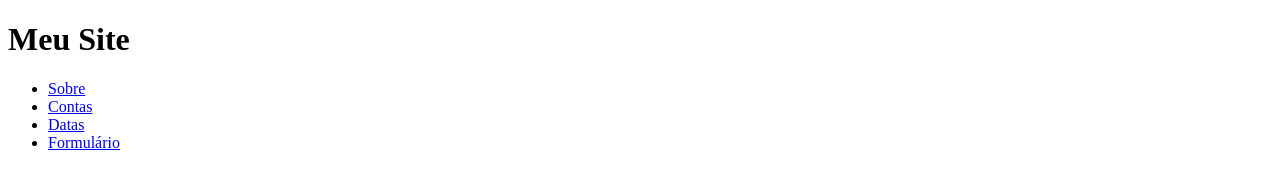
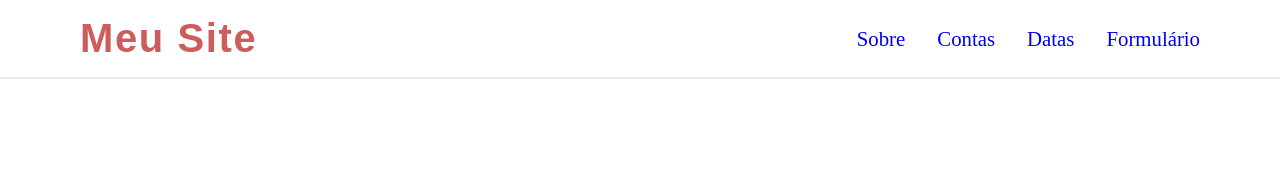
Before and after one commit to joaomagalha/Projeto-Site, a plain HTML site: page index.html in a window 1280 px wide. Drawn offline with Linux system fonts and the light colour scheme.

Commit message:
create design

```diff
--- /dev/null
+++ b/css/styles.css
@@ -0,0 +1,27 @@
+*{
+    margin: 0;
+    padding: 0;
+    box-sizing: border-box;
+}
+header{
+    display: flex;
+    justify-content: space-between;
+    align-items: center;
+    padding: 1rem 5rem;
+    border-bottom: 2px solid #cccccc7a;
+}
+header h1{
+    font-size: 2.5rem;
+    font-family: fantasy;
+    color: indianred;
+    letter-spacing: .1rem;
+}
+nav ul{
+    list-style-type: none;
+    display: flex;
+    gap: 2rem;
+}
+nav ul li a{
+    text-decoration: none;
+    font-size: 1.3rem;
+}
--- a/index.html
+++ b/index.html
@@ -4,6 +4,7 @@
     <meta charset="UTF-8">
     <meta name="viewport" content="width=device-width, initial-scale=1.0">
     <title>Site para aprender a usar branches</title>
+    <link rel="stylesheet" href="css/styles.css">
 </head>
 <body>
     <header>
```
